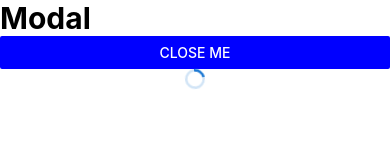
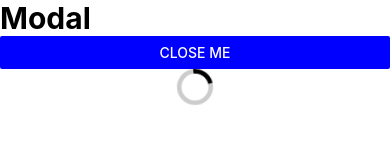
Before and after one commit to TimiMaliki/React-naive, a React Native app in the folder CoreComponents/: screen / in a window 390 px wide. Both pictures are taken after a click on the button "MODAL". Shown: the top 160 px of the page. Built offline with nearby package versions, Linux system fonts and the light colour scheme.

Commit message:
tutorial-activityIndicator

```diff
--- a/CoreComponents/App.js
+++ b/CoreComponents/App.js
@@ -40,7 +40,7 @@ export default function App() {
               onPress={() => setModalVisible(false)}
               color={"blue"}
             />
-             <ActivityIndicator/>
+             <ActivityIndicator size={"large"} color={"black"} animating={true}/>
           </View>
         </Modal>
         <Pressable onPress={() => console.log("text pressed")}>
```
